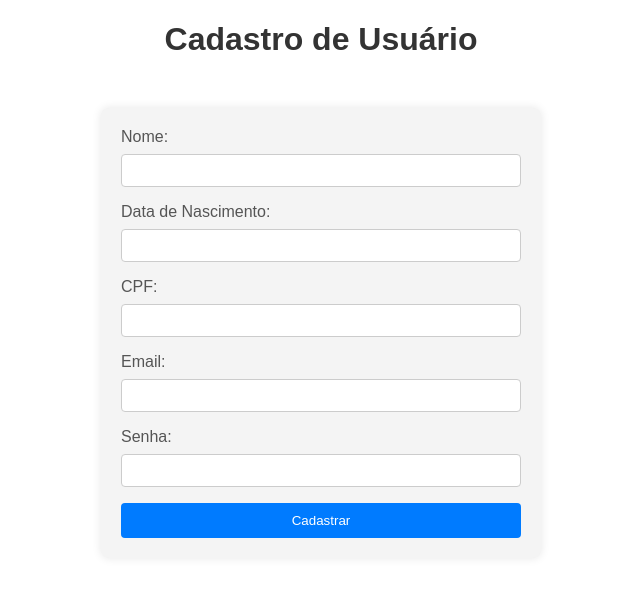
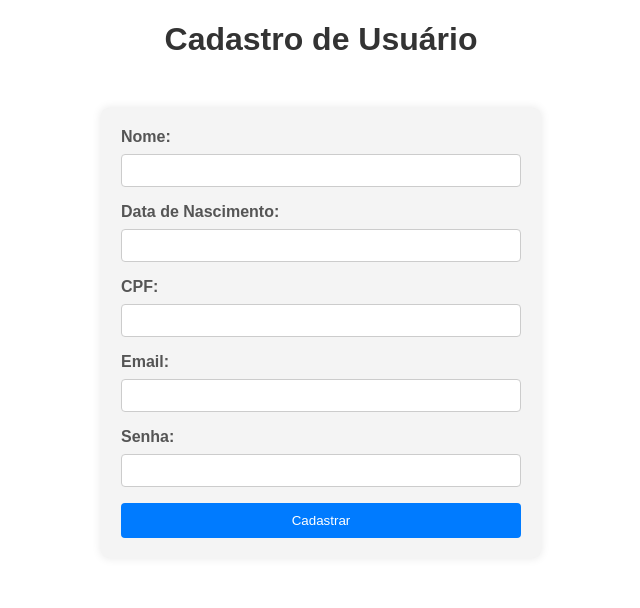
Before and after one commit to Sownatta/Marketplace, a Node server app: page /cadastrar-usuario in a window 1280 px wide. Shown: the part 212-820 px from the top of the page, without its empty margins (319-959 px from the left). Run offline with Node 20, Linux system fonts and the light colour scheme; some libraries are stand-ins or nearby versions.

Commit message:
Added styles on views

```diff
--- a/public/stylesheets/style.css
+++ b/public/stylesheets/style.css
@@ -76,6 +76,16 @@ section {
   background-color: #0056b3;
 }
 
+label {
+  font-weight: bold;
+  margin-right: 0.5rem;
+}
+
+select {
+  padding: 0.5rem;
+  font-size: 1rem;
+}
+
 
 /*==> Login <==*/
 
```
